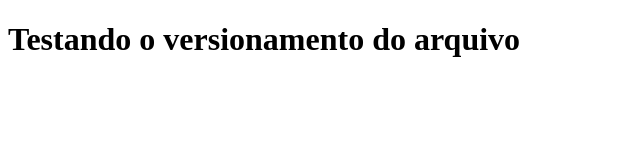
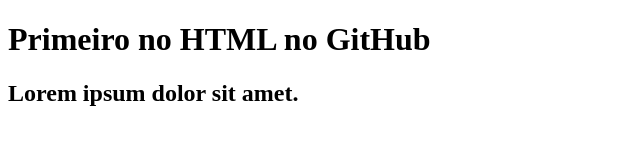
Before and after one commit to s0pa-fria/teste-git, a plain HTML site: page index.html in a window 1280 px wide. Shown: the whole page, without its empty margins (0-640 px from the left). Drawn offline with Linux system fonts and the light colour scheme.

Commit message:
Update index.html

```diff
--- a/index.html
+++ b/index.html
@@ -7,6 +7,8 @@
     <title>Teste GitHub desktop</title>
 </head>
 <body>
-    <h1>Testando o versionamento do arquivo</h1>
+    <h1>Primeiro no HTML no GitHub</h1>
+
+    <h2>Lorem ipsum dolor sit amet.</h2>
 </body>
 </html>
```
